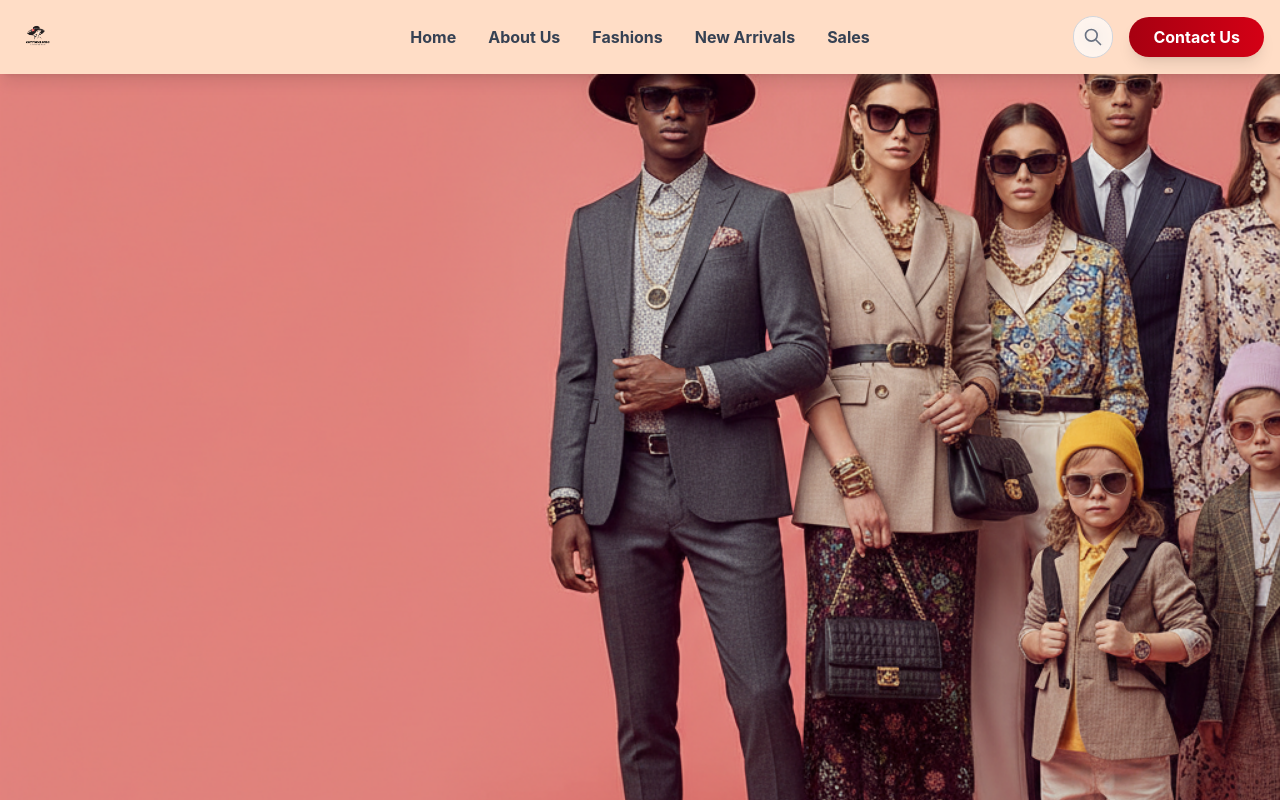
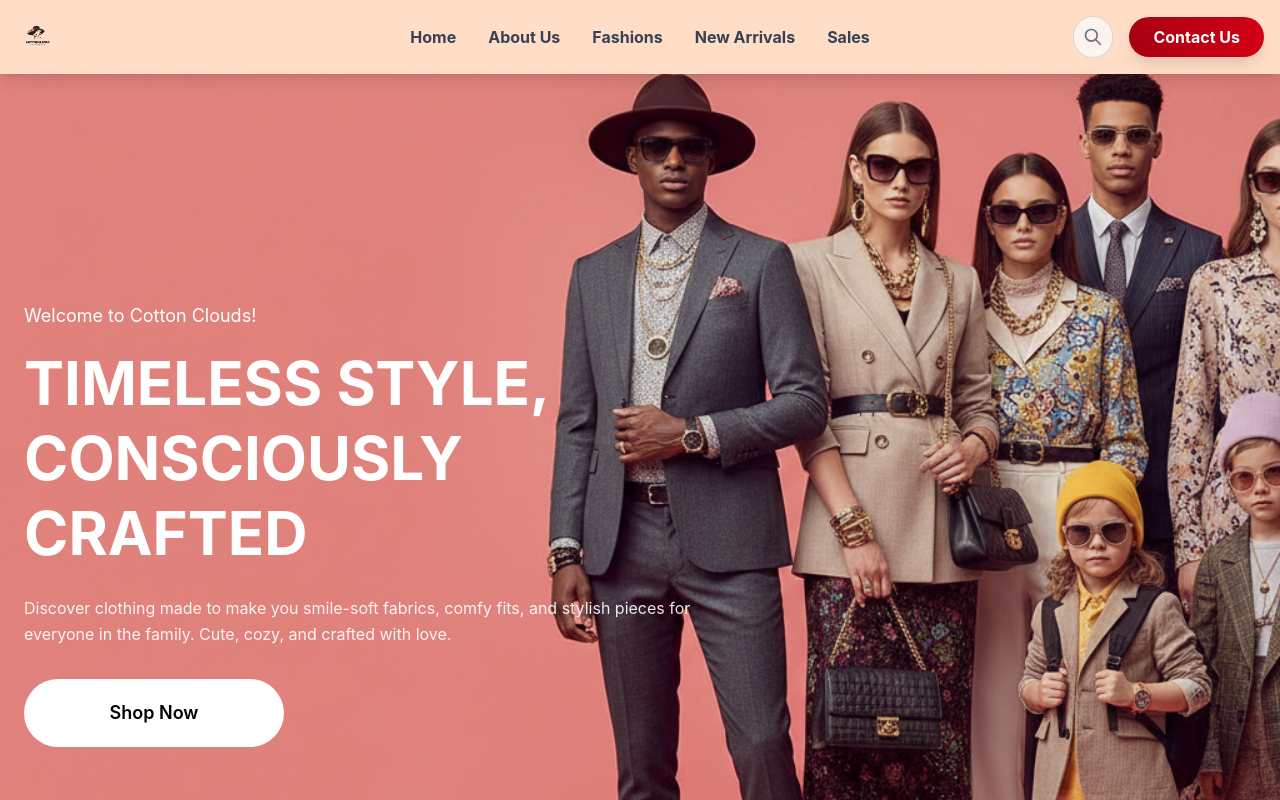
Before and after one commit to supunyasanthaofficial/Cotton, a React (Vite) app: page /about-us in a window 1280 px wide. Shown: the top 800 px of the page. Built offline with nearby package versions, Linux system fonts and the light colour scheme.

Commit message:
Customize the Header

```diff
--- a/src/pages/About.jsx
+++ b/src/pages/About.jsx
@@ -11,10 +11,23 @@ export default function About() {
   return (
     <div className="relative">
       <Header
-        images={[Header5]}
-        autoSlide={false}
-        height="h-[600px] md:h-[800px]"
-      />
+  images={[Header5]}
+  height="h-[700px] md:h-[900px]"
+  showContent
+  welcomeText="Welcome to Cotton Clouds!"
+  title={
+    <>
+      TIMELESS STYLE, <br /> CONSCIOUSLY CRAFTED
+    </>
+  }
+  description="Discover clothing made to make you smile-soft fabrics, comfy fits, and stylish pieces for everyone in the family. Cute, cozy, and crafted with love."
+  buttonText="Shop Now"
+  onButtonClick={() => console.log("Shop Now Clicked")}
+  buttonClass="bg-white text-black hover:bg-gray-200 w-65 py-5 text-lg"
+
+/>
+
+
       <section>
         <div>
           <AboutSection />
```
